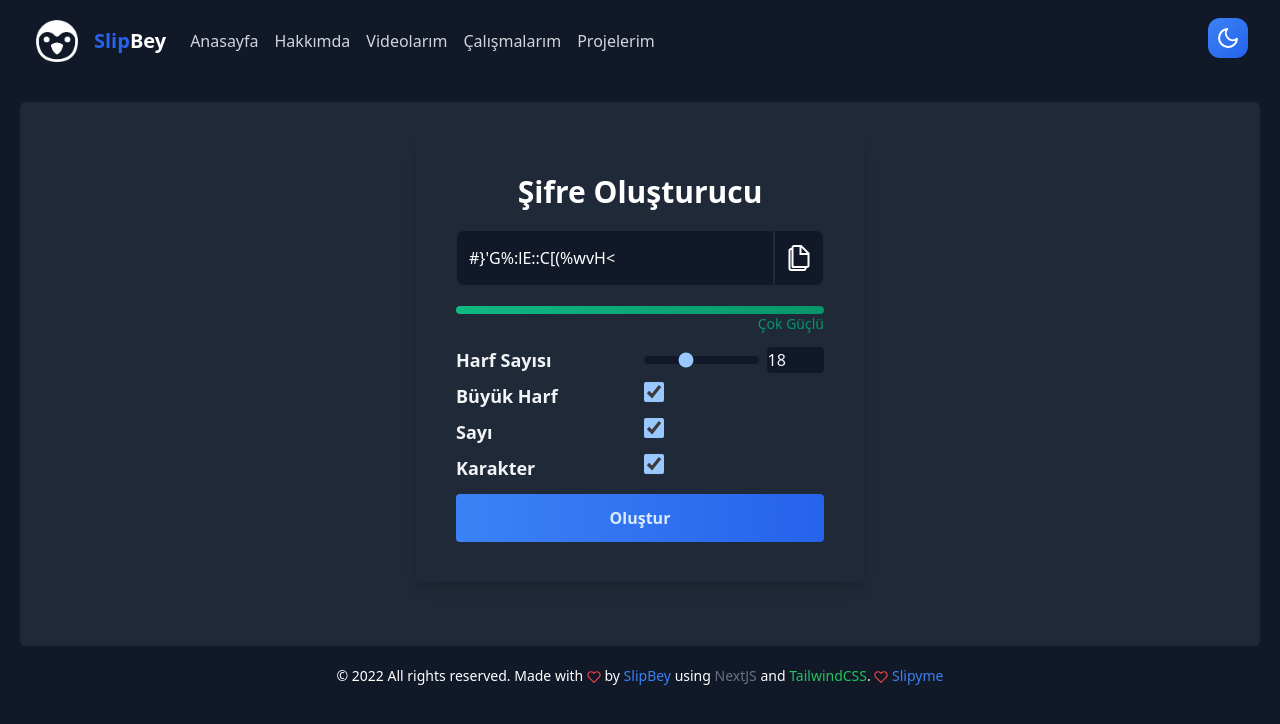
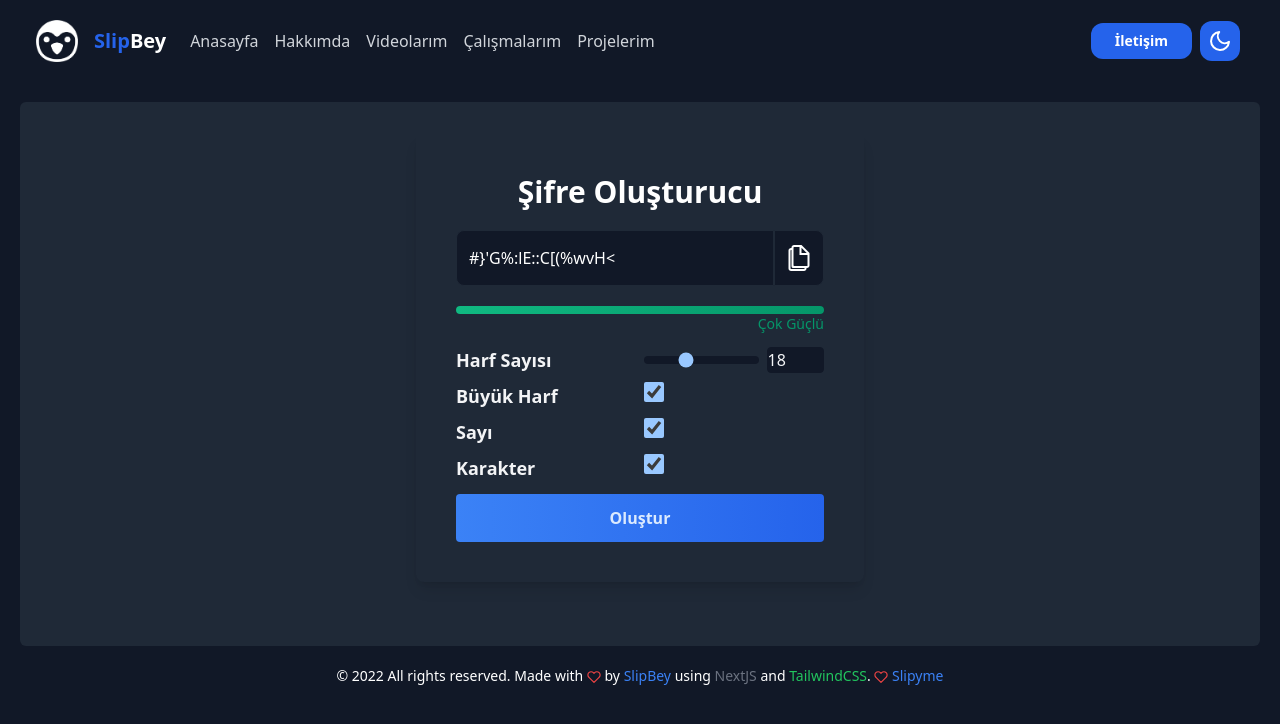
Before and after one commit to SlipBey/mywebpage, a Next.js app: page /password-generator in a window 1280 px wide. Shown: the top 724 px of the page. Built offline with nearby package versions, Linux system fonts and the light colour scheme.

Commit message:
Add files via upload

```diff
--- a/components/Layout/Footer/index.tsx
+++ b/components/Layout/Footer/index.tsx
@@ -5,7 +5,7 @@ import { FiHeart } from "react-icons/fi";
 export const Footer: FC = () => {
 	return (
 		<div className="pb-5 px-3 text-center text-black dark:text-white text-sm">
-			&copy; 2022 All rights reserved. Made with{" "}
+			&copy; {new Date().getFullYear()} All rights reserved. Made with{" "}
 			<FiHeart className="text-red-500 inline" /> by{" "}
 			<Link href="https://github.com/SlipBey" legacyBehavior>
 				<a className="text-blue-500" target="_blank">
--- a/components/Layout/Navbar/index.tsx
+++ b/components/Layout/Navbar/index.tsx
@@ -1,5 +1,5 @@
-import { FC, useState } from "react";
-import Link from "next/link";
+import { FC, useEffect, useState } from "react";
+import { Link } from "@components/Utils/Link";
 import { FiMoon, FiSun, FiX } from "react-icons/fi";
 import { useTheme } from "next-themes";
 import classNames from "classnames";
@@ -18,6 +18,7 @@ import Favicon from "@assets/icon.svg";
 export const Navbar: FC = () => {
 	const { theme, setTheme } = useTheme();
 	const [hash, setHash] = useState(false);
+	const [top, setTop] = useState(false);
 	const router = useRouter();
 	const parser = useLocaleParser();
 
@@ -78,8 +79,23 @@ export const Navbar: FC = () => {
 		},
 	];
 
+	useEffect(() => {
+		window.onscroll = function () {
+			if (
+				document.body.scrollTop > 20 ||
+				document.documentElement.scrollTop > 20
+			)
+				setTop(true);
+			else setTop(false);
+		};
+	}, []);
+
 	return (
-		<header className="relative w-full z-10">
+		<header
+			className={classNames("top-0 w-full z-10 duration-500", {
+				"sticky bg-gray-100 dark:bg-gray-900": top,
+			})}
+		>
 			<nav className="py-4 px-8 flex items-center justify-between">
 				<div className="flex items-center space-x-6">
 					<div className="flex items-center">
@@ -98,7 +114,7 @@ export const Navbar: FC = () => {
 							className="hidden dark:block rounded-full"
 						/>
 						<h1 className="ml-3 text-xl text-black dark:text-white font-semibold">
-							<Link href="/" legacyBehavior>
+							<Link href="/">
 								<a>
 									<span className="text-blue-600">Slip</span>
 									Bey
@@ -110,7 +126,7 @@ export const Navbar: FC = () => {
 						<ul className="hidden md:flex items-center space-x-4">
 							{Pages.map((page, idx) => (
 								<li key={idx}>
-									<Link href={page.link} legacyBehavior>
+									<Link href={page.link}>
 										<a
 											className={classNames(
 												"border-b-2 border-transparent pb-3 transtion-all duration-200 font-medium",
@@ -118,7 +134,7 @@ export const Navbar: FC = () => {
 													"text-blue-600 border-blue-500":
 														page.link ==
 														router.asPath,
-													"text-gray-700 dark:text-gray-300 hover:text-gray-900 dark:hover:text-white":
+													"text-gray-600 dark:text-gray-300 hover:text-gray-900 dark:hover:text-white":
 														page.link !=
 														router.asPath,
 												},
@@ -139,7 +155,7 @@ export const Navbar: FC = () => {
 				>
 					<div
 						onClick={onClose}
-						className="fixed inset-0 bg-white opacity-25 dark:bg-gray-700"
+						className="fixed inset-0 bg-white opacity-25 dark:bg-gray-600"
 					/>
 					<nav className="fixed top-0 left-0 bottom-0 flex w-5/6 max-w-sm flex-col overflow-y-auto bg-gray-100 py-6 px-6 dark:bg-gray-900">
 						<div className="mb-8 flex items-center">
@@ -175,19 +191,28 @@ export const Navbar: FC = () => {
 						</div>
 					</nav>
 				</div>
-				<div className="flex items-center space-x-2 relative">
+				<div className="flex items-center gap-2">
+					<div>
+						<Link href="#">
+							<span className="hidden cursor-pointer rounded-xl bg-blue-600 py-2 px-6 text-sm font-bold text-white hover:bg-blue-700 lg:block">
+								{parser.get("contact")}
+							</span>
+						</Link>
+					</div>
 					<div className="md:hidden">
 						<button
+							aria-label="Open/Close Navbar"
 							onClick={onClose}
-							className="bg-gray-500 dark:bg-gray-700 text-white w-10 h-10 rounded-xl hover:opacity-80 transtion-all duration-300"
+							className="bg-gray-500 dark:bg-gray-600 text-white w-10 h-10 rounded-xl hover:opacity-80 transtion-all duration-300"
 						>
 							<FaHamburger className="text-bold h-full w-full p-2" />
 						</button>
 					</div>
 					<div>
 						<button
+							aria-label="Change Theme"
 							onClick={onTheme}
-							className="bg-gradient-to-tl from-blue-600 to-blue-500 text-white w-10 h-10 rounded-xl hover:opacity-80 transtion-all duration-300"
+							className="mr-2 hidden h-10 w-10 rounded-xl bg-blue-600 text-sm text-white hover:bg-blue-700 focus:outline-none lg:block"
 						>
 							{getIcon()}
 						</button>
--- /dev/null
+++ b/components/Utils/Link/index.tsx
@@ -0,0 +1,44 @@
+import type { CSSProperties, FC, ReactNode } from "react";
+import { CONFIG } from "@libs/config";
+import classnames from "classnames";
+import NextLink from "next/link";
+
+export interface ILinkProps {
+	href: string;
+	className?: string;
+	underline?: boolean;
+	style?: CSSProperties;
+	children: ReactNode;
+}
+
+export const Link: FC<ILinkProps> = ({
+	href,
+	children,
+	className,
+	underline,
+	style,
+}) =>
+	href.startsWith("http") ? (
+		<a
+			style={style}
+			href={`${href}?utm_source=${CONFIG.SEO.domain}`}
+			rel="noreferrer"
+			target="_blank"
+			className={classnames({ "hover:underline": underline }, className)}
+		>
+			{children}
+		</a>
+	) : (
+		<NextLink passHref href={href}>
+			<span
+				style={style}
+				className={classnames(
+					"cursor-pointer",
+					{ "hover:underline": underline },
+					className,
+				)}
+			>
+				{children}
+			</span>
+		</NextLink>
+	);
--- a/libs/config/index.ts
+++ b/libs/config/index.ts
@@ -34,6 +34,7 @@ const SEO = {
 		"portfolio",
 	],
 	description: "Welcome to SlipBey portfolio",
+	domain: "https://slip.slipyme.com",
 };
 
 export const CONFIG = {
--- a/libs/config/project.ts
+++ b/libs/config/project.ts
@@ -12,75 +12,56 @@ export const PROJECTS = [
 		icon: blog,
 		text: "Slipyme Blog",
 		alt: "Güncel teknoloji haberleri, yazılımsal bilgiler, fizik ve psikoloji bilimi ile ilgili yazıların paylaşıldığı bir blog sistemi.",
-		link: {
-			url: "https://blog.slipyme.com",
-		},
+		link: "https://blog.slipyme.com",
 		tags: ["Website", "Blog"],
 	},
 	{
 		icon: enderbot,
 		text: "EnderBot",
 		alt: "EnderRise Network için yapmış olduğum ancak herkese açık olarak sunduğum çok amaçlı discord botu.",
-		link: {
-			github: "https://github.com/SlipBey/enderbot-site",
-			url: "https://enderbot.net",
-		},
+		link: "https://enderbot.net",
 		tags: ["Website", "Discord-Bot"],
 	},
 	{
 		icon: marpel,
 		text: "Marpel Bot",
 		alt: "Mapel isimli çok amaçlı Discord botunun eski webmasteriyim. Şuanda ise ufak tefek yardımlarda bulunuyorum.",
-		link: {
-			url: "https://marpel.net",
-		},
+		link: "https://marpel.net",
 		tags: ["Website", "Discord-Bot"],
 	},
 	{
 		icon: xir,
 		text: "XiR Developer",
 		alt: "Zamanın efsanesi olan XiR'in baş yöneticisi ve geliştirici ekibindeyim.",
-		link: {
-			url: "https://xirdeveloper.blogspot.com",
-		},
+		link: "https://xirdeveloper.blogspot.com",
 		tags: ["Blog", "Website", "Discord-Bot"],
 	},
 	{
 		icon: passwordGenerator,
 		text: "Password Generator",
 		alt: "Rastgele şifreler oluşturabileceğiniz mükemmel bir kombinasyon uygulamasıdır.",
-		link: {
-			github: "https://github.com/SlipBey/mywebpage",
-			url: "/password-generator",
-		},
+		link: "/password-generator",
 		tags: ["Website"],
 	},
 	{
 		icon: memoryGame,
 		text: "Memory Game",
 		alt: "Oynaması zevk veren mobil uyumlu olan bir hafıza oyunudur.",
-		link: {
-			url: "https://hafiza-oyunu.vercel.app/",
-		},
+		link: "https://hafiza-oyunu.vercel.app/",
 		tags: ["Website", "Game"],
 	},
 	{
 		icon: alert,
 		text: "SweetAlert Tanıtım",
 		alt: "SweetAlert'in nasıl kullanıldığı ile ilgili açık kaynaklı bir docs sitesi.",
-		link: {
-			github: "https://github.com/SlipBey/alertbox",
-			url: "https://alertbox.vercel.app/",
-		},
+		link: "https://alertbox.vercel.app/",
 		tags: ["Website", "Promotion", "Software"],
 	},
 	{
 		icon: arcadeGame,
 		text: "2048 Game",
 		alt: "Çeşitlendirilmiş seçenekleri, kolay arayüzü ve mobil uyumu ile 2048 oyunu.",
-		link: {
-			url: "https://2048oyunu.vercel.app/",
-		},
+		link: "https://2048oyunu.vercel.app/",
 		tags: ["Website", "Game"],
 	},
 ];
--- a/locales/en.json
+++ b/locales/en.json
@@ -6,11 +6,12 @@
 	"projects": "My Projects",
 	"password": "Password Generator",
 	"notFound": "Not Found",
+	"contact": "Contact",
 
 	"contents": "Contents",
 	"creator": "Creator",
 
-	"about_text": "Hello, I'm Berkant. I'm in high school now and I'm studying Mechatronics. I have been dealing with software for 4 years. I am developing myself especially in the front-end field. I usually work on <b>Web Based Systems</b>. I deal with various fields such as website, mobile application, desktop program, artificial intelligence, algorithm software.",
+	"about_text": "Hello, I'm Berkant. I'm in high school now and I'm studying Mechatronics. I've been dealing with software for about %{date} years. I am developing myself especially in the front-end field. I usually work on <b>Web Based Systems</b>. I deal with various fields such as website, mobile application, desktop program, artificial intelligence, algorithm software.",
 	"notFound_text": "The page you are looking for is currently unavailable, do not try again after the beep.",
 
 	"stacks_title": "Program Languages I use most",
--- a/locales/tr.json
+++ b/locales/tr.json
@@ -6,11 +6,12 @@
 	"projects": "Projelerim",
 	"password": "Şifre Oluşturucu",
 	"notFound": "Sayfa Bulunamadı",
+	"contact": "İletişim",
 
 	"contents": "İçerik",
 	"creator": "Üretici",
 
-	"about_text": "Merhabalar, ben Berkant. Şuan lisedeyim ve Mekatronik bölümünü okuyorum. 4 Senedir yazılım üzerine uğraşıyorum. Kendimi özellikle Front-end alanında geliştiriyorum. Genellikle <b>Web Tabanlı Sistemler</b> üzerinde çalışıyorum.  Website, mobil uygulama, masaüstü programı, yapay zeka, algoritma yazılımları gibi çeşitli alanlarla uğraşıyorum.",
+	"about_text": "Merhabalar, ben Berkant. Şuan lisedeyim ve Mekatronik bölümünü okuyorum. Yaklaşık %{date} Senedir yazılım üzerine uğraşıyorum. Kendimi özellikle Front-end alanında geliştiriyorum. Genellikle <b>Web Tabanlı Sistemler</b> üzerinde çalışıyorum. Website, mobil uygulama, masaüstü programı, yapay zeka, algoritma yazılımları gibi çeşitli alanlarla uğraşıyorum.",
 	"notFound_text": "Aradığınız sayfaya şu anda ulaşılamıyor, sinyal sesinden sonra bir daha denemeyin.",
 
 	"stacks_title": "En çok kullandığım programlamalar",
```
Also changed, not shown: components/Projects/ProjectCard.tsx (+9 -25 lines), package.json (+14 -14 lines), pages/index.tsx (+18 -17 lines), pages/videos.tsx (+8 -5 lines), pages/password-generator.tsx (line endings or trailing spaces), 1 other file (tests, documents, lock files or other folders).
